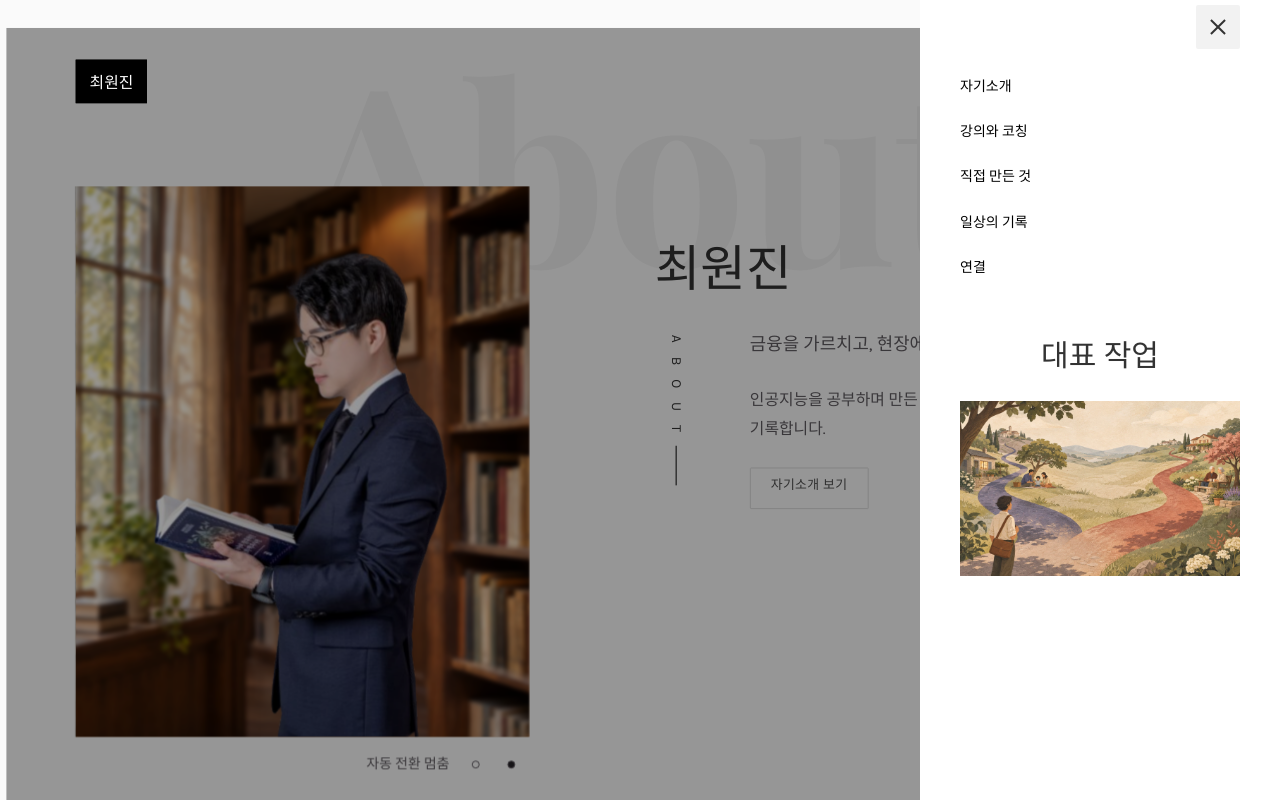
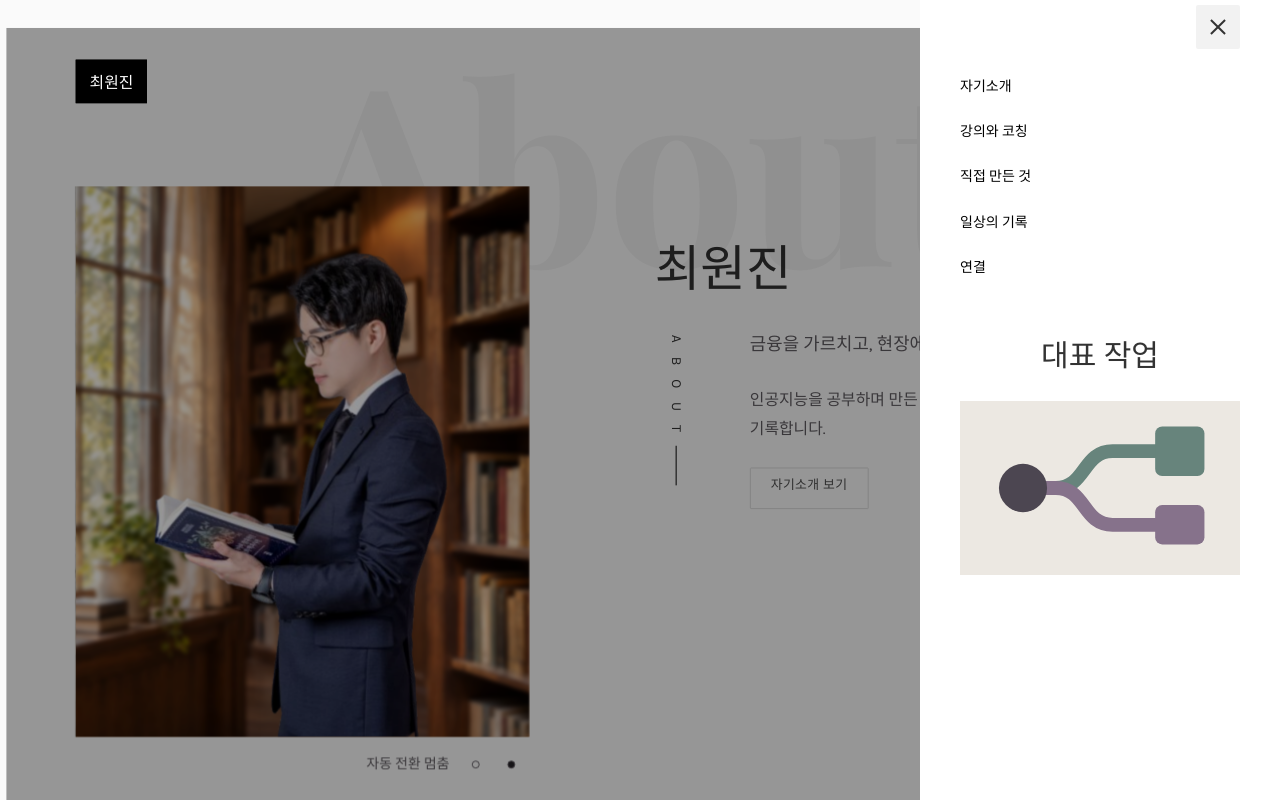
Before and after one commit to with-baragi/portfolio, a plain HTML site: page index.html in a window 1280 px wide. Both pictures are taken after a click on the button "메뉴 열기". Drawn offline with nearby package versions, Linux system fonts and the light colour scheme.

Commit message:
머니플로우 표지를 간단한 기하학 도형으로 정리
공통 출발점과 두 결과를 원과 사각형으로 표현했습니다. Codex의 도움으로 수정하고 미리보기에서 확인했습니다.

```diff
--- a/assets/css/noah-portfolio.css
+++ b/assets/css/noah-portfolio.css
@@ -90,7 +90,7 @@ header .colorlib-navbar-brand .colorlib-logo:focus-visible { outline: 2px solid
 .portfolio-services .text-link { color: #784e94; text-decoration: underline; text-underline-offset: 4px; }
 
 .moneyflow .work-img {
-  background: #eee9e5 url("../images/moneyflow-life-paths.webp") center / cover no-repeat;
+  background: #ece8e2 url("../images/moneyflow-geometry.svg") center / cover no-repeat;
 }
 .moneyflow .work-img:focus-visible .display-t::after { opacity: 1; }
 .moneyflow .work-img:focus-visible .work-name { padding: 4.5em 3.5em; }
--- a/index.html
+++ b/index.html
@@ -13,7 +13,7 @@
     <link rel="stylesheet" href="assets/vendor/noah/owl.carousel.min.css">
     <link rel="stylesheet" href="assets/vendor/noah/owl.theme.default.min.css">
     <link rel="stylesheet" href="assets/vendor/noah/style.css">
-    <link rel="stylesheet" href="assets/css/noah-portfolio.css?v=20261108-life-paths">
+    <link rel="stylesheet" href="assets/css/noah-portfolio.css?v=20261108-geometry">
     <script src="assets/vendor/noah/modernizr-2.6.2.min.js"></script>
   </head>
   <body>
@@ -49,7 +49,7 @@
             <div class="col-md-12">
               <h2 class="head-title">대표 작업</h2>
               <a class="gallery menu-work" href="#projects" aria-label="머니플로우 사례 보기">
-                <img src="assets/images/moneyflow-life-paths.webp" alt="" width="1586" height="992">
+                <img src="assets/images/moneyflow-geometry.svg" alt="" width="1000" height="620">
               </a>
             </div>
           </div>
```
Also changed, not shown: assets/images/moneyflow-geometry.svg (added), assets/images/moneyflow-life-paths.webp (deleted), 1 other file.
